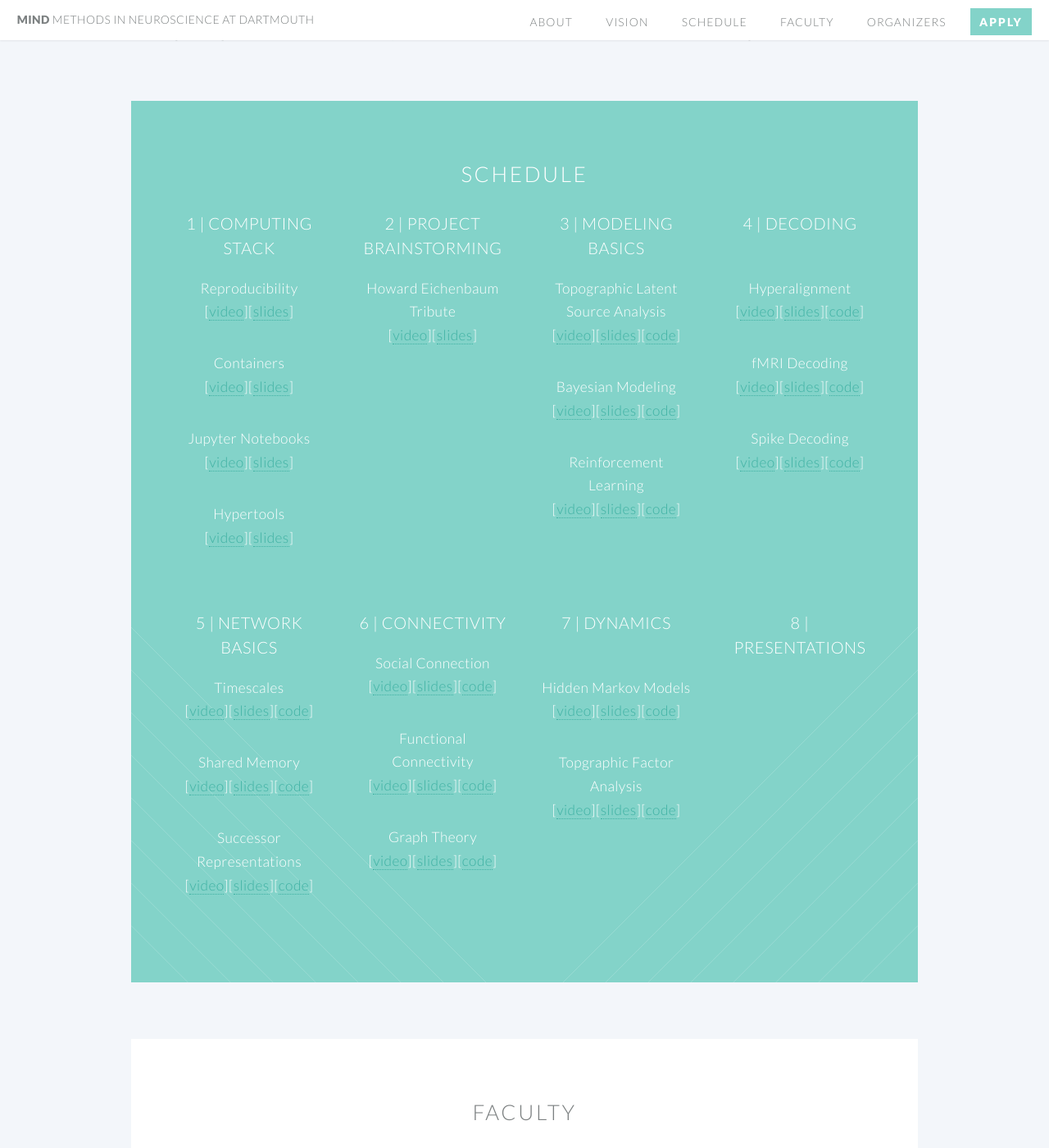
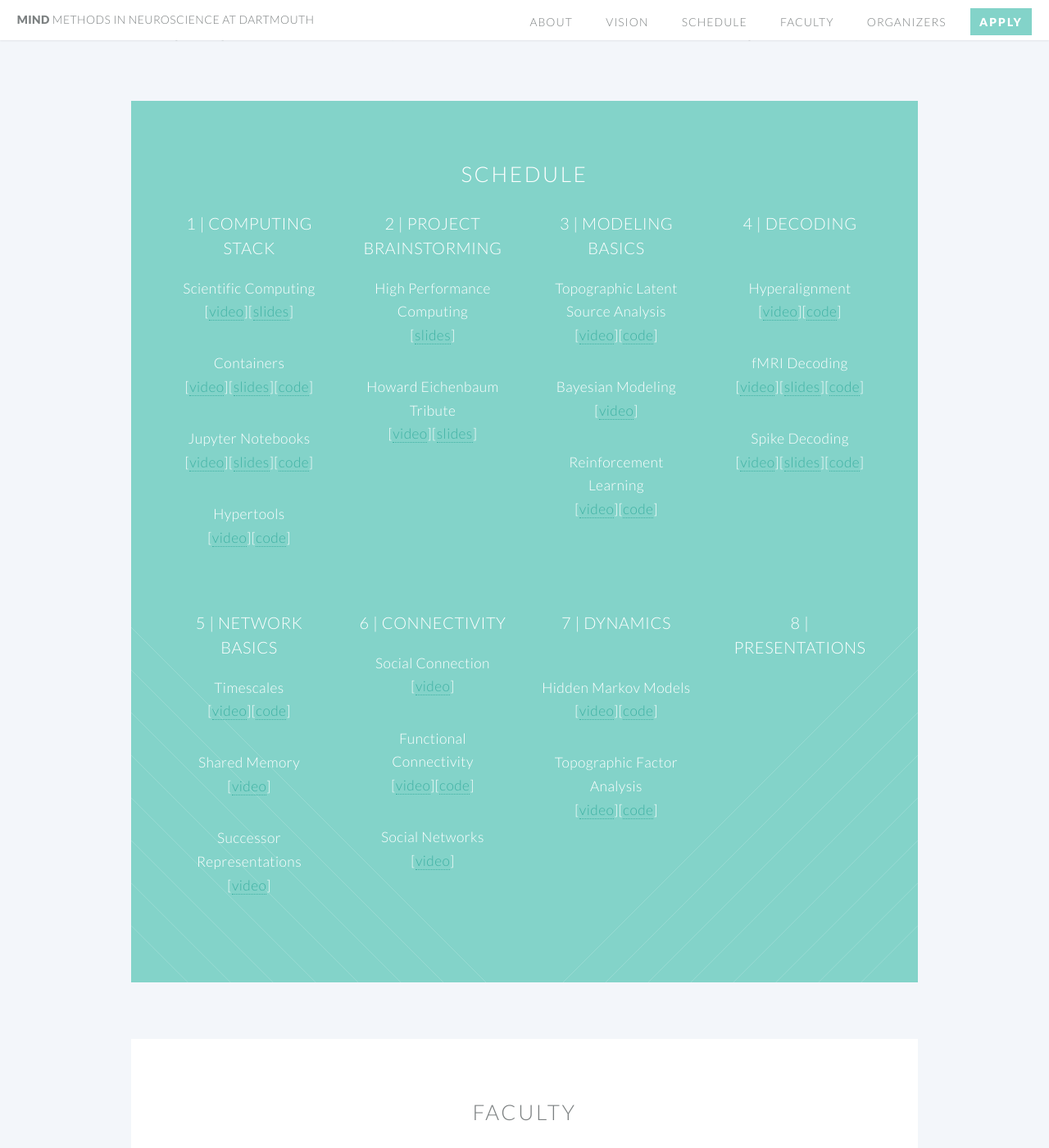
Before and after one commit to Summer-MIND/Summer-MIND.github.io, a Jekyll site: the page built from index.html, in a window 1280 px wide and 1400 px high, scrolled down 1356 px. Shown: the whole window at 82% size. Built offline with Jekyll 4.4.1, drawn with Linux system fonts in a browser that asks for light colours; comment, search, counter and statistics services are not loaded.

Commit message:
Updated links to videos, slides, and code.

```diff
--- a/index.html
+++ b/index.html
@@ -55,10 +55,10 @@ layout: landing-page
 										<h3>1 | Computing Stack</h3>
 									</header>
 									<ul>
-										<li><p>Reproducibility<br>[<a href="">video</a>][<a href="">slides</a>]</p></li>
-										<li><p>Containers<br>[<a href="">video</a>][<a href="">slides</a>]</p></li>
-										<li><p>Jupyter Notebooks<br>[<a href="">video</a>][<a href="">slides</a>]</p></li>
-										<li><p>Hypertools<br>[<a href="">video</a>][<a href="">slides</a>]</p></li>
+										<li><p>Scientific Computing<br>[<a href="">video</a>][<a href="https://github.com/Summer-MIND/mind_2017/blob/master/Lectures/Chang_ScientificComputing_MIND2017.pdf">slides</a>]</p></li>
+										<li><p>Containers<br>[<a href="">video</a>][<a href="">slides</a>][<a href="https://github.com/Summer-MIND/mind-tools">code</a>]</p></li>
+										<li><p>Jupyter Notebooks<br>[<a href="">video</a>][<a href="http://nbviewer.jupyter.org/format/slides/github/dartmouth-brainhack-2017/IntroToJupyter/blob/master/Intro_To_Jupyter_Notebooks.ipynb#/">slides</a>][<a href="https://github.com/dartmouth-brainhack-2017/IntroToJupyter/tree/9a2cca0a88b837745430b234a3002ba6165ed6ce">code</a>]</p></li>
+										<li><p>Hypertools<br>[<a href="">video</a>][<a href="https://github.com/ContextLab/hypertools">code</a>]</p></li>
 									</ul>
 								</section>
 							</div>
@@ -68,7 +68,8 @@ layout: landing-page
 									<h3>2 | Project Brainstorming</h3>
 								</header>
 								<ul>
-									<li><p>Howard Eichenbaum Tribute<br>[<a href="">video</a>][<a href="">slides</a>]</p></li>
+									<li><p>High Performance Computing<br>[<a href="https://github.com/Summer-MIND/mind_2017/blob/master/Lectures/Hudson_Discovery_MIND2017.pdf">slides</a>]</p></li>
+									<li><p>Howard Eichenbaum Tribute<br>[<a href="">video</a>][<a href="https://github.com/Summer-MIND/mind_2017/blob/master/Lectures/vandermeer_kemere_eichenbaum_MIND2017.pdf">slides</a>]</p></li>
 							</section>
 						</div>
             <div class="3u">
@@ -77,9 +78,9 @@ layout: landing-page
 									<h3>3 | Modeling Basics</h3>
 								</header>
 								<ul>
-									<li><p>Topographic Latent Source Analysis<br>[<a href="">video</a>][<a href="">slides</a>][<a href="">code</a>]</p></li>
-									<li><p>Bayesian Modeling<br>[<a href="">video</a>][<a href="">slides</a>][<a href="">code</a>]</p></li>
-									<li><p>Reinforcement Learning<br>[<a href="">video</a>][<a href="">slides</a>][<a href="">code</a>]</p></li>
+									<li><p>Topographic Latent Source Analysis<br>[<a href="https://youtu.be/tHCngESj_k0">video</a>][<a href="">code</a>]</p></li>
+									<li><p>Bayesian Modeling<br>[<a href="https://youtu.be/dBTeIBwNoWo">video</a>]</p></li>
+									<li><p>Reinforcement Learning<br>[<a href="https://youtu.be/Nb2Lj8OgC-0">video</a>][<a href="https://github.com/Summer-MIND/mind_2017/tree/master/Tutorials/decision_learning">code</a>]</p></li>
 								</ul>
 							</section>
 						</div>
@@ -89,9 +90,9 @@ layout: landing-page
 									<h3>4 | Decoding<br><br></h3>
 								</header>
 								<ul>
-									<li><p>Hyperalignment<br>[<a href="">video</a>][<a href="">slides</a>][<a href="https://github.com/Summer-MIND/mind_2017/blob/master/Tutorials/hyperalignment/hyperalignment_tutorial.ipynb">code</a>]</p></li>
-									<li><p>fMRI Decoding<br>[<a href="">video</a>][<a href="">slides</a>][<a href="https://github.com/Summer-MIND/mind_2017/blob/master/Tutorials/Decoding/Chang_Decoding.ipynb">code</a>]</p></li>
-									<li><p>Spike Decoding<br>[<a href="">video</a>][<a href="">slides</a>][<a href="https://github.com/Summer-MIND/mind_2017/tree/master/Tutorials/SpikeDecoding">code</a>]</p></li>
+									<li><p>Hyperalignment<br>[<a href="https://youtu.be/HEEpEHnyn38">video</a>][<a href="https://github.com/Summer-MIND/mind_2017/blob/master/Tutorials/hyperalignment/hyperalignment_tutorial.ipynb">code</a>]</p></li>
+									<li><p>fMRI Decoding<br>[<a href="https://youtu.be/_c5zN3_MIgE">video</a>][<a href="https://github.com/Summer-MIND/mind_2017/blob/master/Lectures/Chang_Decoding_MIND2017.pdf">slides</a>][<a href="https://github.com/Summer-MIND/mind_2017/blob/master/Tutorials/Decoding/Chang_Decoding.ipynb">code</a>]</p></li>
+									<li><p>Spike Decoding<br>[<a href="https://youtu.be/6nJEXSHvLkg">video</a>][<a href="">slides</a>][<a href="https://github.com/Summer-MIND/mind_2017/tree/master/Tutorials/SpikeDecoding">code</a>]</p></li>
 								</ul>
 							</section>
 						</div>
@@ -103,9 +104,9 @@ layout: landing-page
 									<h3>5 | Network Basics</h3>
 								</header>
 									<ul>
-										<li><p>Timescales<br>[<a href="">video</a>][<a href="">slides</a>][<a href="https://github.com/Summer-MIND/mind_2017/blob/master/Tutorials/TimescalesTutorial/TimescalesTutorial.ipynb">code</a>]</p></li>
-										<li><p>Shared Memory<br>[<a href="">video</a>][<a href="">slides</a>][<a href="https://github.com/cgratton/DartmouthMIND_tutorial">code</a>]</p></li>
-										<li><p>Successor Representations<br>[<a href="">video</a>][<a href="">slides</a>][<a href="">code</a>]</p></li>
+										<li><p>Timescales<br>[<a href="https://youtu.be/g6usHtMo7Fs">video</a>][<a href="https://github.com/Summer-MIND/mind_2017/blob/master/Tutorials/TimescalesTutorial/TimescalesTutorial.ipynb">code</a>]</p></li>
+										<li><p>Shared Memory<br>[<a href="https://youtu.be/OwTsjN1b4fw">video</a>]</p></li>
+										<li><p>Successor Representations<br>[<a href="https://youtu.be/9n1Scm2ZOuw">video</a>]</p></li>
 								</ul>
 							</section>
 						</div>
@@ -115,9 +116,9 @@ layout: landing-page
 									<h3>6 | Connectivity</h3>
 								</header>
 								<ul>
-									<li><p>Social Connection<br>[<a href="">video</a>][<a href="">slides</a>][<a href="">code</a>]</p></li>
-									<li><p>Functional Connectivity<br>[<a href="">video</a>][<a href="">slides</a>][<a href="https://github.com/cgratton/DartmouthMIND_tutorial">code</a>]</p></li>
-									<li><p>Graph Theory<br>[<a href="">video</a>][<a href="">slides</a>][<a href="">code</a>]</p></li>
+									<li><p>Social Connection<br>[<a href="https://youtu.be/ujd1_okeQVw">video</a>]</p></li>
+									<li><p>Functional Connectivity<br>[<a href="https://youtu.be/CMOQgQmynkw">video</a>][<a href="https://github.com/cgratton/DartmouthMIND_tutorial">code</a>]</p></li>
+									<li><p>Social Networks<br>[<a href="https://youtu.be/-1cVS8fxRfg">video</a>]</p></li>
 								</ul>
 							</section>
 						</div>
@@ -127,8 +128,8 @@ layout: landing-page
 									<h3>7 | Dynamics<br><br></h3>
 								</header>
 								<ul>
-									<li><p>Hidden Markov Models<br>[<a href="">video</a>][<a href="">slides</a>][<a href="">code</a>]</p></li>
-									<li><p>Topgraphic Factor Analysis<br>[<a href="">video</a>][<a href="">slides</a>][<a href="https://github.com/cgratton/DartmouthMIND_tutorial">code</a>]</p></li>
+									<li><p>Hidden Markov Models<br>[<a href="https://youtu.be/PPXVTu5sbE0">video</a>][<a href="">code</a>]</p></li>
+									<li><p>Topographic Factor Analysis<br>[<a href="https://youtu.be/DvzfPsOMvOw">video</a>][<a href="https://github.com/cgratton/DartmouthMIND_tutorial">code</a>]</p></li>
 								</ul>
 							</section>
 						</div>
```
